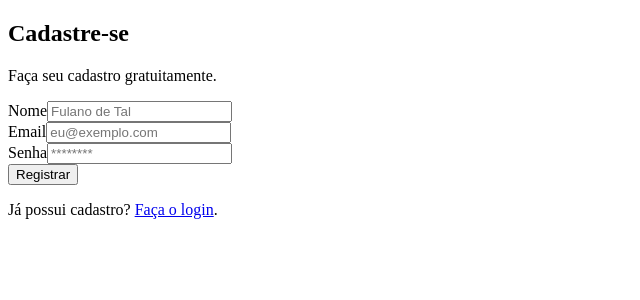
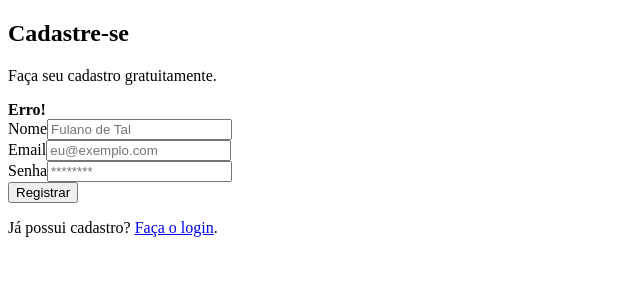
Before and after one commit to wwilliamsantana/autentication-nextauth, a Next.js app: page /signup in a window 1280 px wide. Shown: the top 300 px of the page, without its empty margins (0-640 px from the left). Built offline with nearby package versions, Linux system fonts and the light colour scheme.

Commit message:
registerAction: Implementation useActionState

```diff
--- a/app/(auth)/signup/_components/registerAction.ts
+++ b/app/(auth)/signup/_components/registerAction.ts
@@ -4,7 +4,7 @@ import prisma from "@/lib/prisma"
 import { hashSync } from "bcrypt-ts"
 
 
-export default async function registerAction(formData: FormData) {
+export default async function registerAction(_prev: any, formData: FormData) {
   const entries = Array.from(formData.entries())
   const data = Object.fromEntries(entries) as {
     name: string
@@ -14,7 +14,10 @@ export default async function registerAction(formData: FormData) {
   console.log(data)
 
   if (!data.email || !data.name || !data.password) {
-    throw new Error("Informe todos os dados!")
+    return {
+      message: "Preencha todos os campos!",
+      success: false
+    }
   }
 
   const user = await prisma.user.findUnique({
@@ -24,7 +27,10 @@ export default async function registerAction(formData: FormData) {
   })
 
   if (user) {
-    throw new Error("Usúario já existe!")
+    return {
+      message: "Usuário já cadastrado!",
+      success: false
+    }
   }
 
   await prisma.user.create({
@@ -35,4 +41,9 @@ export default async function registerAction(formData: FormData) {
     }
   })
 
+  return {
+    message: "Usuário cadastrado com sucesso!",
+    success: true
+  }
+
 }
--- a/app/(auth)/signup/_components/registerForm.tsx
+++ b/app/(auth)/signup/_components/registerForm.tsx
@@ -1,12 +1,25 @@
+"use client"
+
 import { Input } from '@/components/ui/input';
 import { Label } from '@/components/ui/label';
 import { Button } from '@/components/ui/button';
 import Form from "next/form"
 import registerAction from './registerAction';
+import { useActionState } from 'react';
 
 export default function RegisterForm() {
+  const [state, formAction, isPending] = useActionState(registerAction, null)
+
   return (
-    <Form action={registerAction}>
+    <>
+      {!state?.success && (
+        <div className='bg-red-100 border border-red-400 text-red-700 px-4 py-3 rounded relative text-xs mb-3' role='alert'>
+          <strong className='font-bold'>Erro! </strong>
+          <span className='block sm:inline'>{state?.message}</span>
+        </div>
+      )}
+
+      <Form action={formAction}>
         <div>
           <Label>Nome</Label>
           <Input type="text" name="name" placeholder="Fulano de Tal" />
@@ -20,10 +33,11 @@ export default function RegisterForm() {
           <Input type="password" name="password" placeholder="********" />
         </div>
         <div>
-        <Button className="w-full mt-6" type="submit">
+          <Button disabled={isPending} className="w-full mt-6" type="submit">
             Registrar
           </Button>
         </div>
       </Form>
+    </>
   )
 }
```
Also changed, not shown: 1 other file (tests, documents, lock files or other folders). Lines whose indentation alone changed are shown as unchanged.
